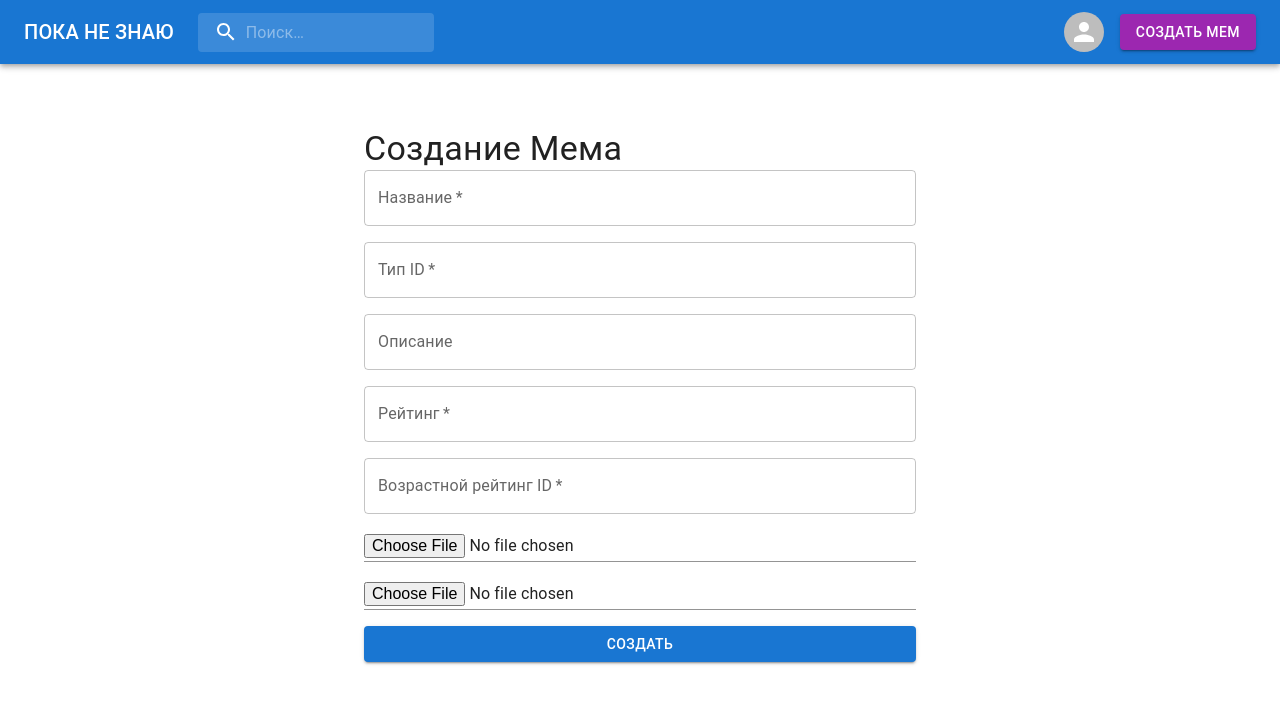
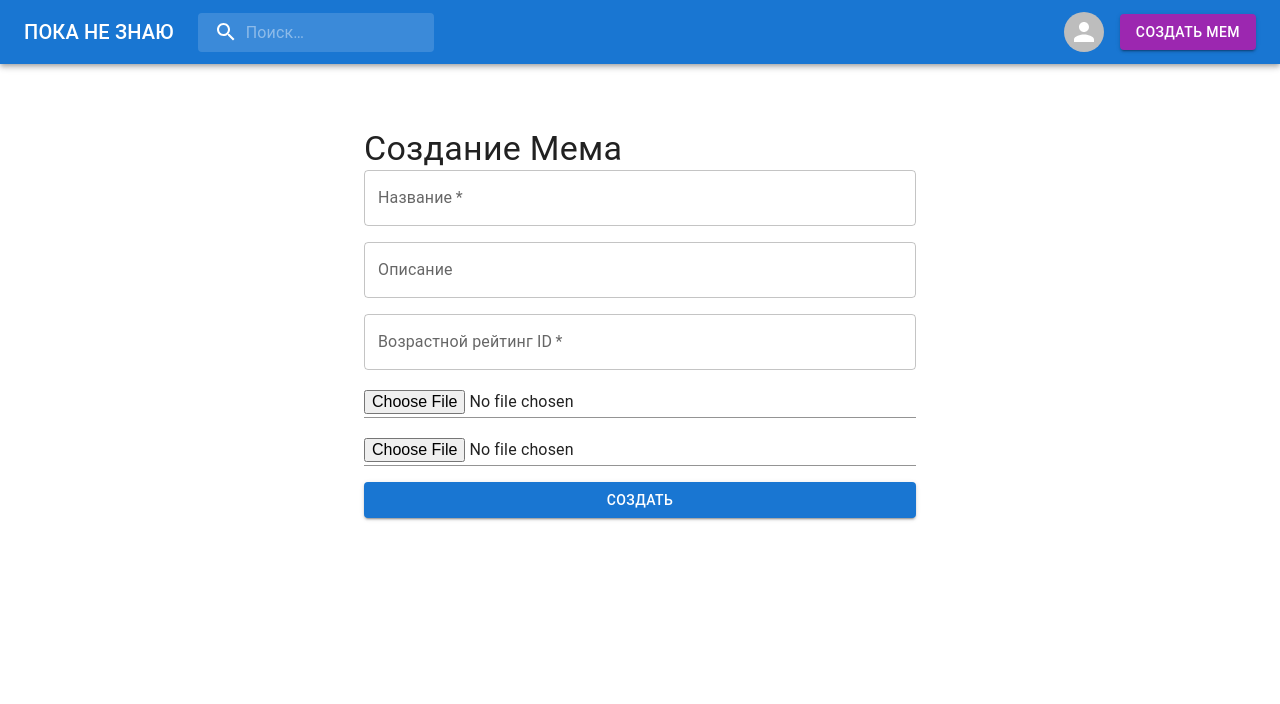
Before and after one commit to Morozko122/ESOFT-FINAL, a React (Vite) app in the folder frontend/: page /create in a window 1280 px wide. Shown: the top 704 px of the page. Built offline with nearby package versions, Linux system fonts and the light colour scheme; no server answers; sample sign-in values are in the browser's storage.

Commit message:
small changes

```diff
--- a/frontend/src/components/CreateContentForm.jsx
+++ b/frontend/src/components/CreateContentForm.jsx
@@ -1,72 +1,3 @@
-// import React, { useState } from 'react';
-// import { useDispatch, useSelector } from 'react-redux';
-// import { TextField, Button, Box, Typography, Input } from '@mui/material';
-// import { createContent } from '../store/contentSlice';
-
-// const CreateContentForm = () => {
-//   const dispatch = useDispatch();
-//   const { token } = useSelector((state) => state.auth);
-
-//   const [label, setLabel] = useState('');
-//   const [typeId, setTypeId] = useState('');
-//   const [description, setDescription] = useState('');
-//   const [rating, setRating] = useState('');
-//   const [ratingId, setRatingId] = useState('');
-//   const [mediaFile, setMediaFile] = useState(null);
-//   const [error, setError] = useState(null);
-
-//   const handleFileChange = (e) => {
-//     setMediaFile(e.target.files[0]);
-//   };
-
-//   const handleSubmit = (e) => {
-//     e.preventDefault();
-//     if (!token) {
-//       setError('Unauthorized');
-//       return;
-//     }
-
-//     const formData = new FormData();
-//     formData.append('label', label);
-//     formData.append('type_id', parseInt(typeId));
-//     formData.append('description', description);
-//     formData.append('rating', parseFloat(rating));
-//     formData.append('rating_id', parseInt(ratingId));
-//     if (mediaFile) {
-//       formData.append('mediaFile', mediaFile);
-//     }
-
-//     dispatch(createContent({ formData, token }))
-//       .unwrap()
-//       .then(() => {
-//         setLabel('');
-//         setTypeId('');
-//         setDescription('');
-//         setRating('');
-//         setRatingId('');
-//         setMediaFile(null);
-//         setError(null);
-//       })
-//       .catch((err) => {
-//         setError(err.message);
-//       });
-//   };
-
-//   return (
-//     <Box component="form" onSubmit={handleSubmit} sx={{ display: 'flex', flexDirection: 'column', gap: 2 }}>
-//       <TextField label="Название" value={label} onChange={(e) => setLabel(e.target.value)} required />
-//       <TextField label="Тип ID" value={typeId} onChange={(e) => setTypeId(e.target.value)} required />
-//       <TextField label="Описание" value={description} onChange={(e) => setDescription(e.target.value)} />
-//       <TextField label="Рейтинг" value={rating} onChange={(e) => setRating(e.target.value)} required />
-//       <TextField label="Возрастной рейтинг ID" value={ratingId} onChange={(e) => setRatingId(e.target.value)} required />
-//       <Input type="file" onChange={handleFileChange} />
-//       {error && <Typography color="error">{error}</Typography>}
-//       <Button type="submit" variant="contained" color="primary">Создать</Button>
-//     </Box>
-//   );
-// };
-
-// export default CreateContentForm;
 import React, { useState } from 'react';
 import { useDispatch, useSelector } from 'react-redux';
 import { TextField, Button, Box, Typography, Input } from '@mui/material';
@@ -77,9 +8,7 @@ const CreateContentForm = () => {
   const { token } = useSelector((state) => state.auth);
 
   const [label, setLabel] = useState('');
-  const [typeId, setTypeId] = useState('');
   const [description, setDescription] = useState('');
-  const [rating, setRating] = useState('');
   const [ratingId, setRatingId] = useState('');
   const [mediaFile, setMediaFile] = useState(null);
   const [previewFile, setPreviewFile] = useState(null); // State for preview file
@@ -102,9 +31,7 @@ const CreateContentForm = () => {
 
     const formData = new FormData();
     formData.append('label', label);
-    formData.append('type_id', parseInt(typeId));
     formData.append('description', description);
-    formData.append('rating', parseFloat(rating));
     formData.append('rating_id', parseInt(ratingId));
     if (mediaFile) {
       formData.append('mediaFile', mediaFile);
@@ -117,9 +44,7 @@ const CreateContentForm = () => {
       .unwrap()
       .then(() => {
         setLabel('');
-        setTypeId('');
         setDescription('');
-        setRating('');
         setRatingId('');
         setMediaFile(null);
         setPreviewFile(null);
@@ -133,9 +58,7 @@ const CreateContentForm = () => {
   return (
     <Box component="form" onSubmit={handleSubmit} sx={{ display: 'flex', flexDirection: 'column', gap: 2 }}>
       <TextField label="Название" value={label} onChange={(e) => setLabel(e.target.value)} required />
-      <TextField label="Тип ID" value={typeId} onChange={(e) => setTypeId(e.target.value)} required />
       <TextField label="Описание" value={description} onChange={(e) => setDescription(e.target.value)} />
-      <TextField label="Рейтинг" value={rating} onChange={(e) => setRating(e.target.value)} required />
       <TextField label="Возрастной рейтинг ID" value={ratingId} onChange={(e) => setRatingId(e.target.value)} required />
       <Input type="file" onChange={handleMediaFileChange} />
       <Input type="file" onChange={handlePreviewFileChange} />
```
Also changed, not shown: 1 other file (tests, documents, lock files or other folders).
